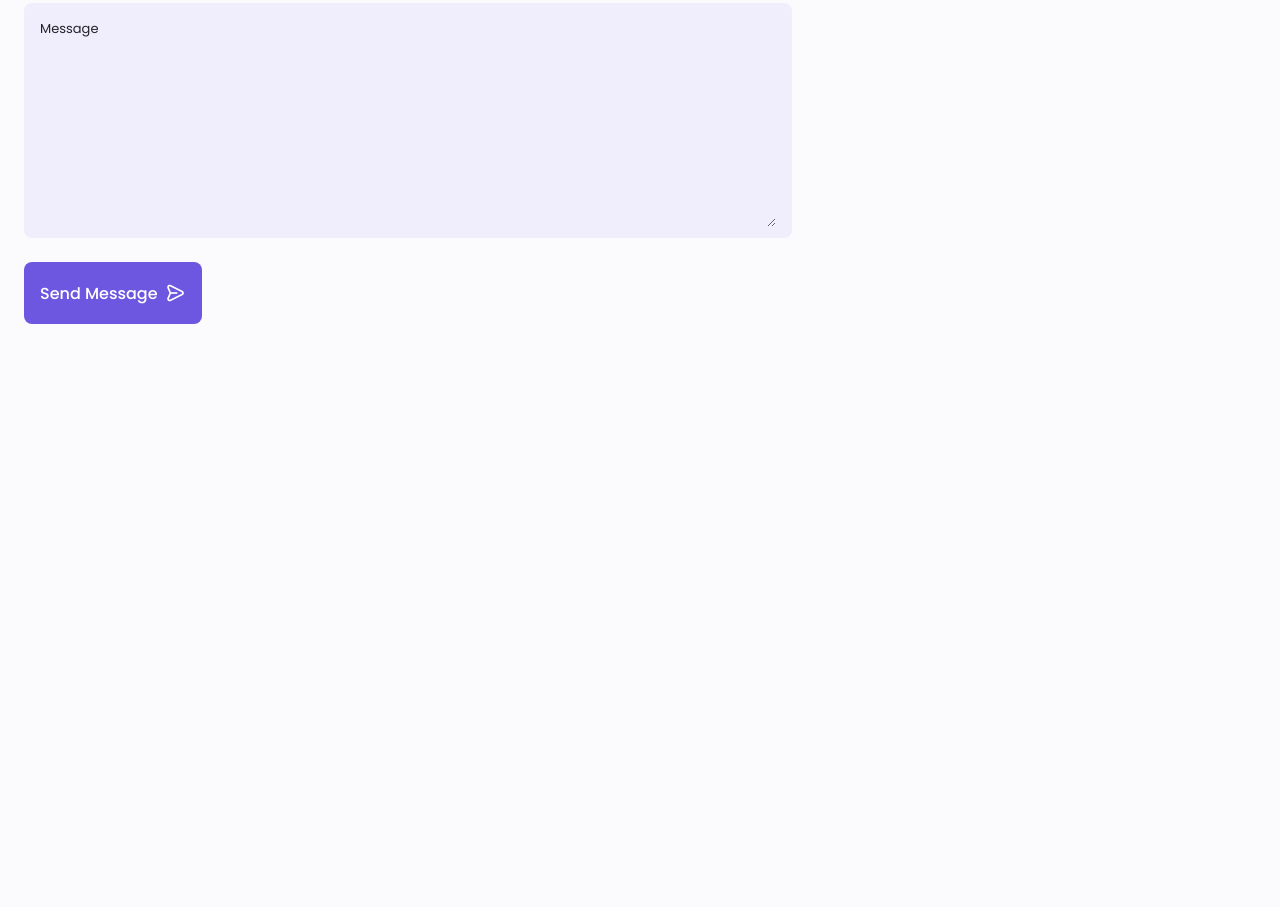
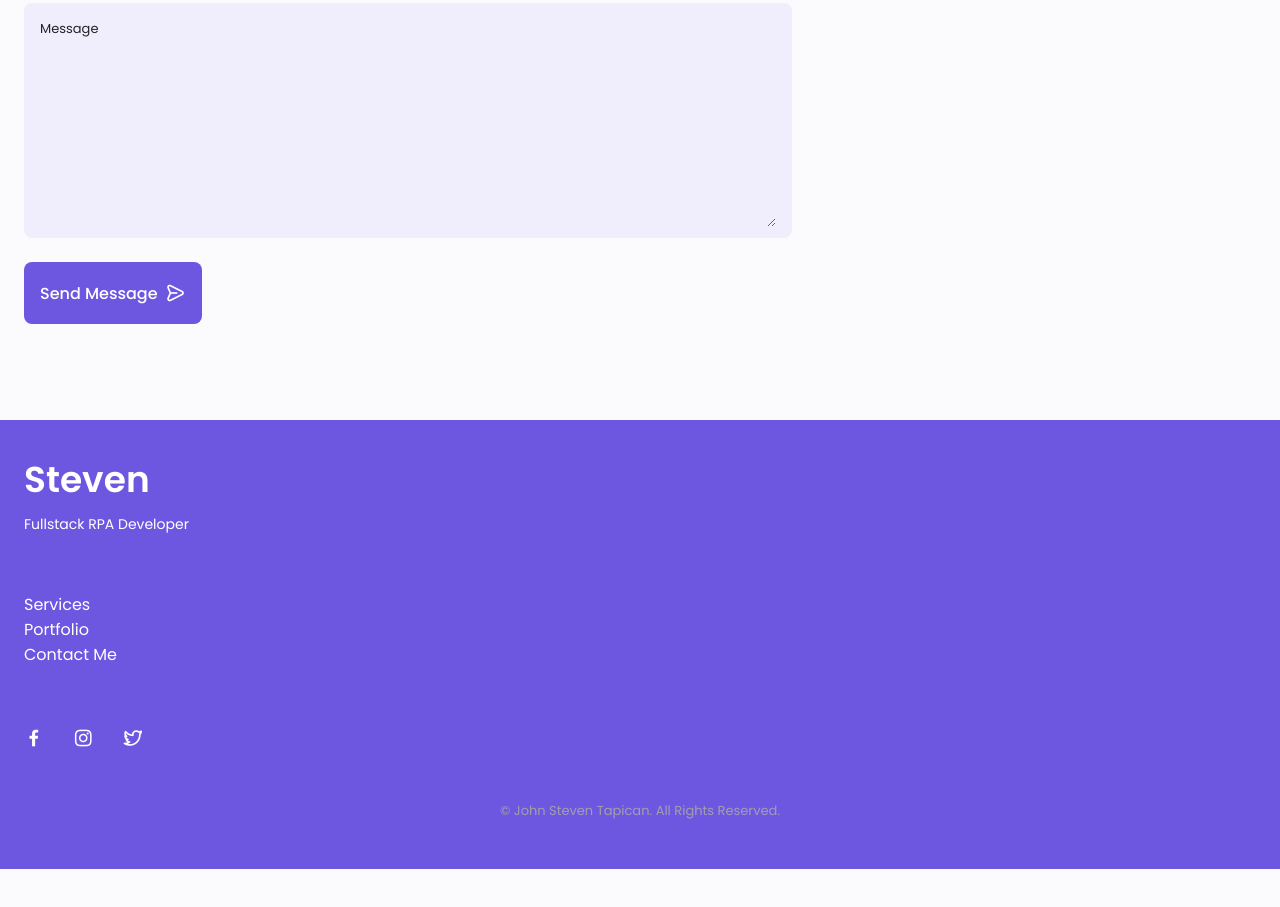
Before and after one commit to jstapican/Responsive-Portfolio-Website-1, a plain HTML site: page index.html in a window 1280 px wide. Shown: the part 5569-6476 px from the top of the page. Before the commit the page ends 6005 px from the top, so only its background shows below. Drawn offline with nearby package versions, Linux system fonts and the light colour scheme.

Commit message:
Footer Section

```diff
--- a/assets/css/styles.css
+++ b/assets/css/styles.css
@@ -873,7 +873,60 @@ img{
 }
 
 /*==================== FOOTER ====================*/
+.footer{
+  padding-top: 2rem;
+}
 
+.footer__container{
+  row-gap: 3.5rem;
+}
+
+.footer__bg{
+  background-color: var(--first-color-second);
+  padding: 2rem 0 3rem;
+}
+
+.footer__title{
+  font-size: var(--h1-font-size);
+  margin-bottom: var(--mb-0-25);
+}
+
+.footer__subtitle{
+  font-size: var(--small-font-size);
+}
+
+.footer__link{
+  display: flex;
+  flex-direction: column;
+  row-gap: 1.5rem;
+}
+
+.footer__link:hover{
+  color: var(--first-color-lighter);
+}
+
+.footer__social{
+  font-size: 1.25rem;
+  margin-right: var(--mb-1-5);
+}
+
+.footer__social:hover{
+  color: var(--first-color-lighter);
+}
+
+.footer__copy{
+  font-size: var(--smaller-font-size);
+  text-align: center;
+  color: var(--text-color-light);
+  margin-top: var(--mb-3);
+}
+
+.footer__title,
+.footer__subtitle,
+.footer__link,
+.footer__social{
+  color: #FFF;
+}
 
 /*========== SCROLL UP ==========*/
 
--- a/index.html
+++ b/index.html
@@ -810,8 +810,40 @@
 
         <!--==================== FOOTER ====================-->
         <footer class="footer">
+          <div class="footer__bg">
+            <div class="footer__container container grid">
+              <div>
+                <h1 class="footer__title">Steven</h1>
+                <span class="footer__subtitle">Fullstack RPA Developer</span>
+              </div>
 
+              <ul class="footer__links">
+                <li>
+                  <a href="#services" class="footer__link">Services</a>
+                </li>
+                <li>
+                  <a href="#portfolio" class="footer__link">Portfolio</a>
+                </li>
+                <li>
+                  <a href="#contact" class="footer__link">Contact Me</a>
+                </li>
+              </ul>
 
+              <div class="footer__socials">
+                <a href="https://www.facebook.com" target="_blank" class="footer__social">
+                  <i class="uil uil-facebook-f"></i>
+                </a>
+                <a href="https://www.instagram.com" target="_blank" class="footer__social">
+                  <i class="uil uil-instagram"></i>
+                </a>
+                <a href="https://www.twitter.com" target="_blank" class="footer__social">
+                  <i class="uil uil-twitter-alt"></i>
+                </a>
+              </div>
+            </div>
+
+            <p class="footer__copy">&#169; John Steven Tapican. All Rights Reserved.</p>
+          </div>
         </footer>
 
         <!--==================== SCROLL TOP ====================-->
```
Also changed, not shown: readme-img/Footer1.png (added), readme-img/Footer2.png (added), 1 other file.
